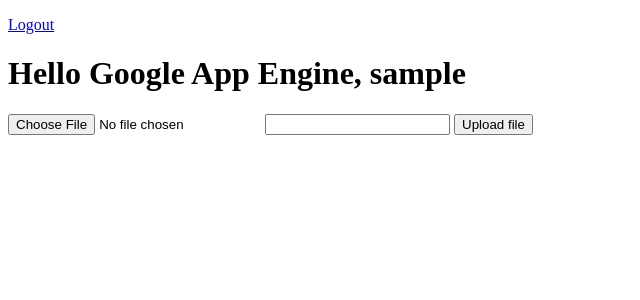
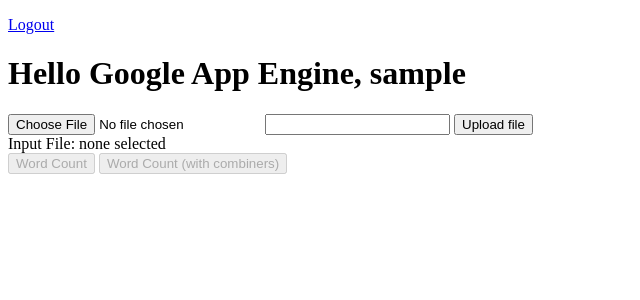
Before and after one commit to JustB/gae-word-count, a Python web app: template templates/index.html in a window 1280 px wide. Shown: the top 300 px of the page, without its empty margins (0-640 px from the left). Run offline with Jinja, Linux system fonts and the light colour scheme; the template is opened without the code that fills it: most values are stand-ins (such as "Sample title", 1, 10 or a date in 2020); some libraries are stand-ins or nearby versions.

Commit message:
Added form to start MapReduce jobs

```diff
--- a/templates/index.html
+++ b/templates/index.html
@@ -3,9 +3,11 @@
 <head>
     <meta charset="utf-8">
     <title>MapReduce's Word Count Example</title>
+    <script src="mapreduce/jquery.js" type="text/javascript"></script>
 </head>
 <body>
 <p><a href="{{ logout_url }}">Logout</a></p>
+
 <h1>Hello Google App Engine, {{ username }}</h1>
 
 <form action="{{ upload_url }}" method="post" enctype="multipart/form-data">
@@ -18,6 +20,8 @@
 <table>
     {% for item in items %}
     <tr>
+        <td><input type="radio" onclick="updateForm('{{ item.key() }}',
+            '{{ item.blobkey }}', '{{ item.filename }}');"></td>
         <td>{{ item.filename }}</td>
         <td>{{ item.uploadedOn }}</td>
         <td>
@@ -34,5 +38,27 @@
     {% endfor %}
 </table>
 {% endif %}
+<form action="/" method="post">
+    Input File: <label id="jobName">none selected</label>
+    <input type="hidden" name="filekey" id="filekey" value="">
+    <input type="hidden" name="blobkey" id="blobkey" value="">
+
+    <div class="submitbuttons">
+        <input type="submit" id="word_count" name="word_count" value="Word Count" disabled="disabled">
+        <input type="submit" id="word_count_comb" name="word_count_comb" value="Word Count (with combiners)"
+               disabled="disabled">
+    </div>
+</form>
+
+<script>
+    function updateForm(filekey, blobkey, filename) {
+        $('#jobName').text(filename);
+        $('#filekey').val(filekey);
+        $('#blobkey').val(blobkey);
+
+        $('#word_count').removeAttr('disabled');
+        $('#word_count_comb').removeAttr('disabled');
+    }
+</script>
 </body>
 </html>
```
Lines whose indentation alone changed are shown as unchanged.
